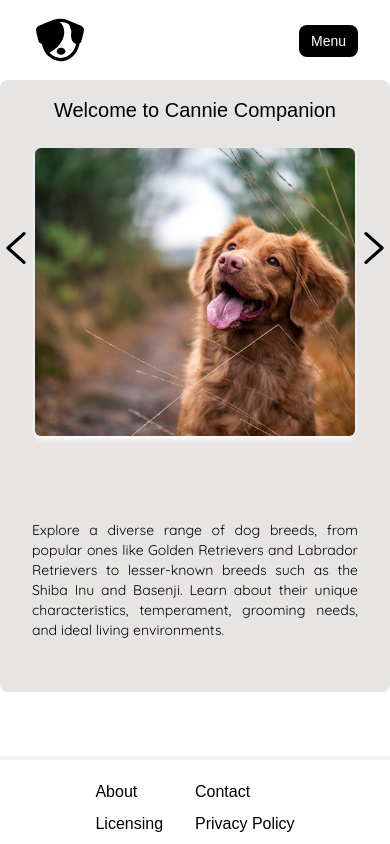
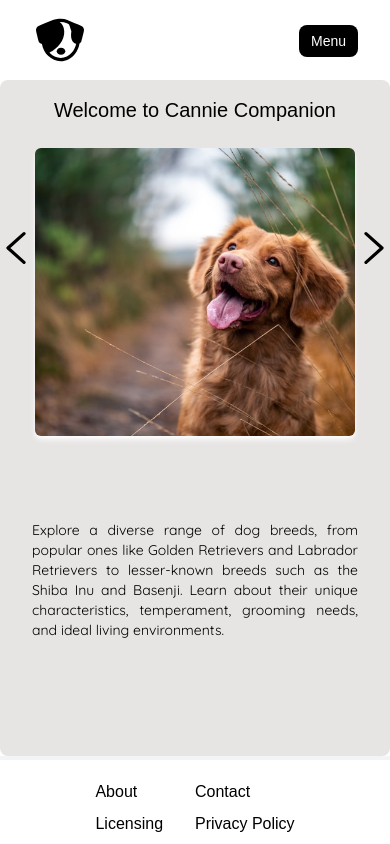
Before and after one commit to eaglefluke21/pet-care, a React (Vite) app in the folder client/: page / in a window 390 px wide. Built offline with nearby package versions, Linux system fonts and the light colour scheme; a web font is replaced by a local one.

Commit message:
padding changed

```diff
--- a/client/src/pages/Home.jsx
+++ b/client/src/pages/Home.jsx
@@ -9,7 +9,7 @@
 
             <Header/>
 
-            <div className=" flex flex-col items-center  rounded-lg bg-stone-200 pb-20 lg:pb-0">
+            <div className=" flex flex-col items-center  rounded-lg bg-stone-200 pb-36 lg:pb-0">
 
                 <h1 className=" text-xl text-center font-anta text-black pt-4 lg:hidden ">
 
```
